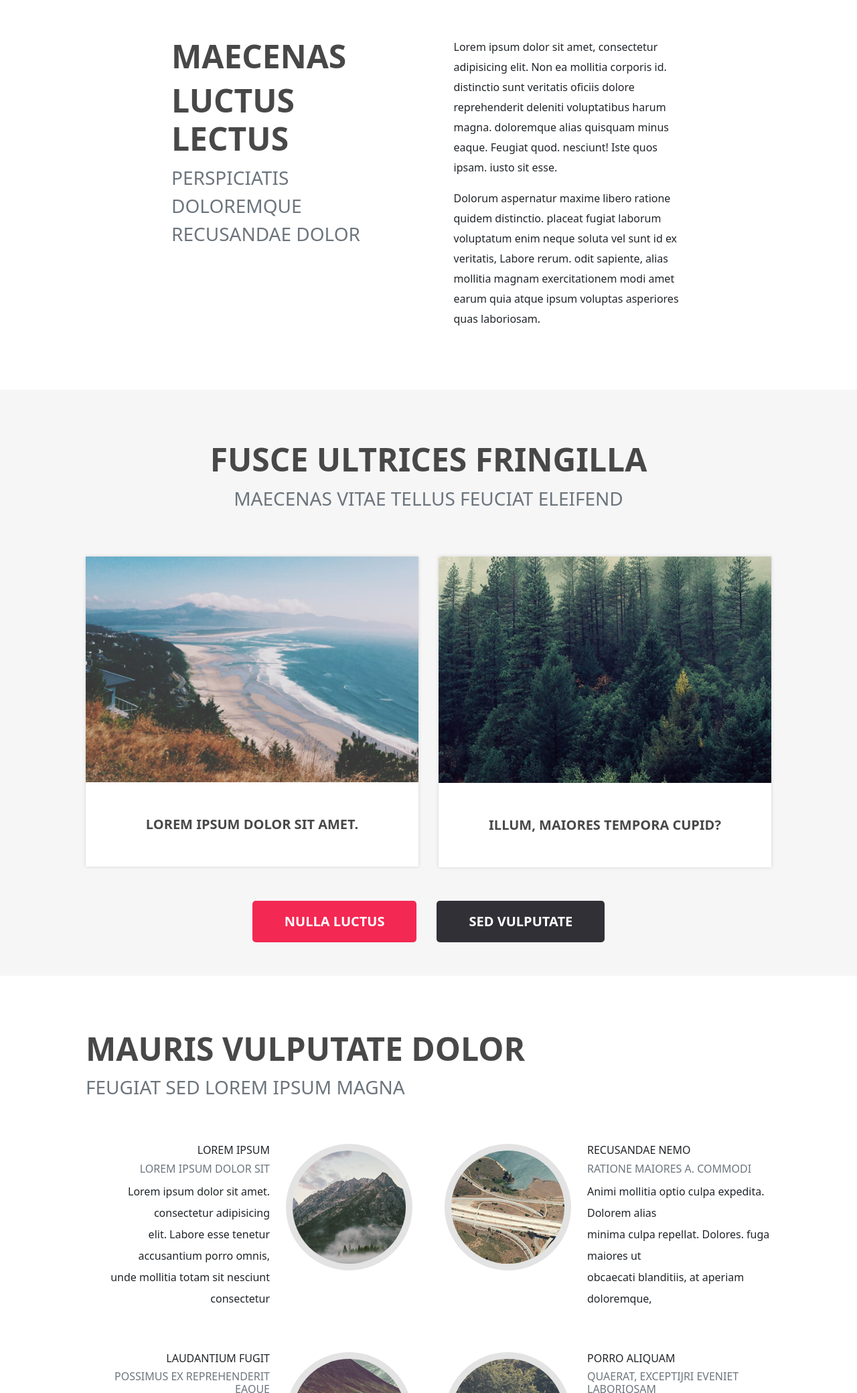
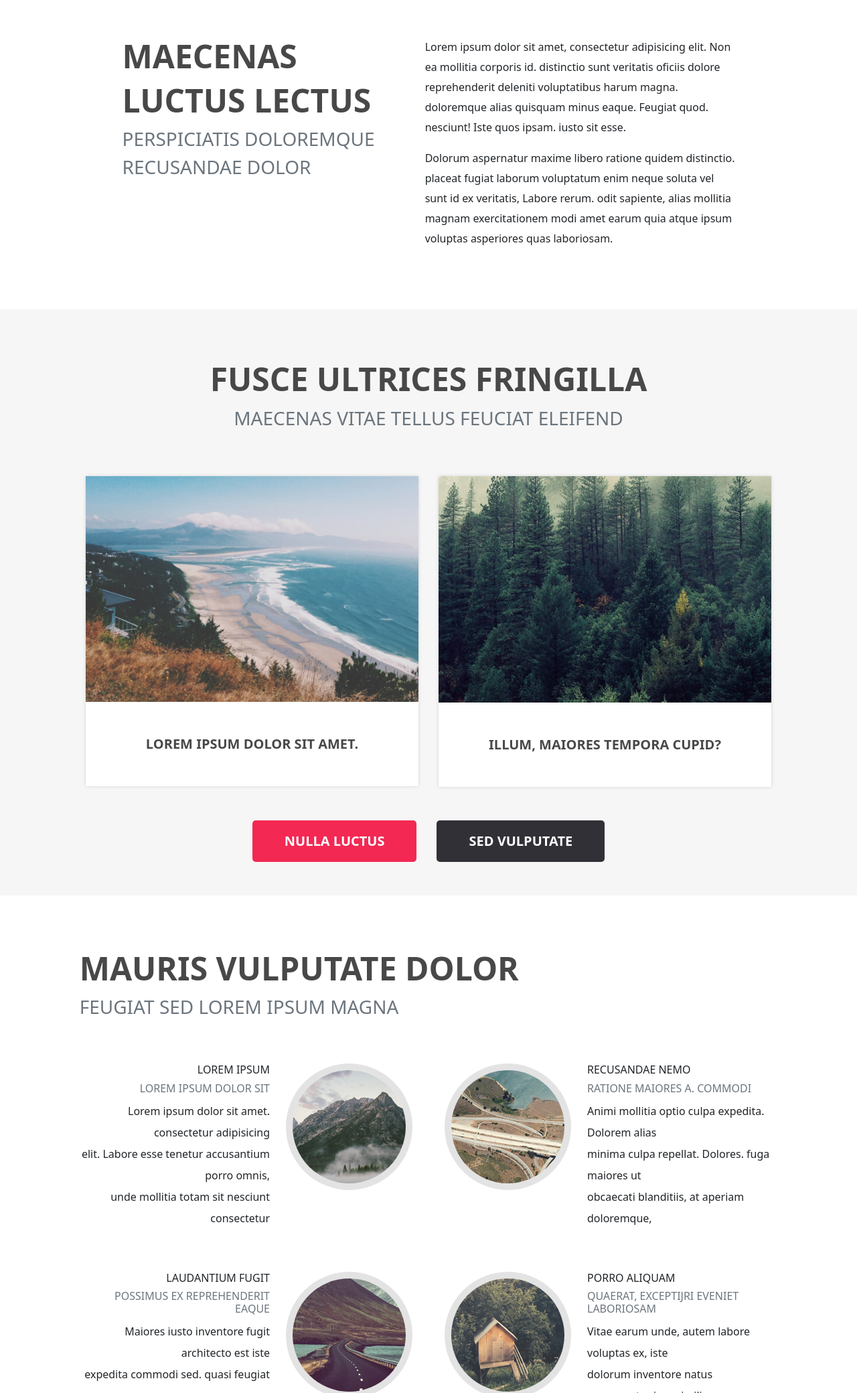
Before and after one commit to Chozen-Wealth/Spatial, a website: page index.html in a window 1280 px wide. Shown: the part 720-2800 px from the top of the page at 67% size. Drawn offline with nearby package versions, Linux system fonts and the light colour scheme.

Commit message:
Flex-wrap added pour le responsive tablette

```diff
--- a/index.html
+++ b/index.html
@@ -26,23 +26,25 @@
     </header>
 
     <section>
-        <div>
-            <div>
-                <h1 class="display-5 fw-bold">MAECENAS</h1>
-                <h1 class="display-5 fw-bold">LUCTUS LECTUS</h1>
-                <p class="fs-3 text-secondary fw-light">PERSPICIATIS DOLOREMQUE<br>
-                    RECUSANDAE DOLOR</p>
+        <div class="d-flex justify-content-center flex-wrap">
+            <div class="align-items-end d-flex flex-column text-start">
+                <div>
+                    <h1 class="display-5 fw-bold">MAECENAS</h1>
+                    <h1 class="display-5 fw-bold">LUCTUS LECTUS</h1>
+                    <p class="fs-3 text-secondary fw-light">PERSPICIATIS DOLOREMQUE<br>
+                        RECUSANDAE DOLOR</p>
+                </div>
             </div>
             <div class=" fw-light">
-                <p>Lorem ipsum dolor sit amet, consectetur adipisicing elit. Non
-                    ea mollitia corporis id. distinctio sunt veritatis oficiis dolore
-                    reprehenderit deleniti voluptatibus harum magna.
-                    doloremque alias quisquam minus eaque. Feugiat quod.
+                <p>Lorem ipsum dolor sit amet, consectetur adipisicing elit. Non<br>
+                    ea mollitia corporis id. distinctio sunt veritatis oficiis dolore<br>
+                    reprehenderit deleniti voluptatibus harum magna.<br>
+                    doloremque alias quisquam minus eaque. Feugiat quod.<br>
                     nesciunt! Iste quos ipsam. iusto sit esse.</p>
-                <p>Dolorum aspernatur maxime libero ratione quidem distinctio.
-                    placeat fugiat laborum voluptatum enim neque soluta vel
-                    sunt id ex veritatis, Labore rerum. odit sapiente, alias mollitia
-                    magnam exercitationem modi amet earum quia atque ipsum
+                <p>Dolorum aspernatur maxime libero ratione quidem distinctio.<br>
+                    placeat fugiat laborum voluptatum enim neque soluta vel<br>
+                    sunt id ex veritatis, Labore rerum. odit sapiente, alias mollitia<br>
+                    magnam exercitationem modi amet earum quia atque ipsum<br>
                     voluptas asperiores quas laboriosam.</p>
             </div>
         </div>
@@ -68,11 +70,11 @@
     </section>
 
     <section class="gap-5">
-        <div>
+        <div class="container col-10">
             <h1 class="display-5 fw-bold">MAURIS VULPUTATE DOLOR</h1>
             <p class="fs-3 text-secondary fw-light">FEUGIAT SED LOREM IPSUM MAGNA</p>
         </div>
-        <div class="d-flex gap-5 justify-content-center">
+        <div class="container d-flex gap-5 justify-content-center col-10">
             <div class="d-flex gap-4 textImages justify-content-end">
                 <div class="text-end">
                     <h4 class="fs-6">LOREM IPSUM</h4>
@@ -98,7 +100,7 @@
                 </div>
             </div>
         </div>
-        <div class="d-flex justify-content-center gap-5">
+        <div class="container d-flex gap-5 justify-content-center col-10">
             <div class="d-flex gap-4 textImages justify-content-end">
                 <div class="text-end">
                     <h4 class="fs-6">LAUDANTIUM FUGIT</h4>
--- a/src/sass/main.sass
+++ b/src/sass/main.sass
@@ -3,3 +3,4 @@
 @use "../../node_modules/bootstrap/scss/bootstrap.scss"
 @use "./partials/_icons"
 @use "./partials/_mixins"
+@use "./partials/_responsive"
--- a/src/sass/partials/_base.sass
+++ b/src/sass/partials/_base.sass
@@ -62,14 +62,12 @@ section:first-of-type
     > div
         display: flex
         justify-content: center
-        width: 60%
         gap: 75px
+        width: 100%
         div:first-of-type
-            width: 50%
             h1
                 color: #484848
         div:nth-of-type(2)
-            width: 50%
             p
                 line-height: 30px
 
@@ -123,12 +121,11 @@ section:nth-of-type(3)
     display: flex
     justify-content: center
     flex-direction: column
+    align-items: center
     padding-top: 80px
     padding-bottom: 80px
-    padding-left: 10%
-    padding-right: 10%
     .textImages
-        width: 50%
+        width: 600px
     h1
         color: #484848
     img
@@ -145,6 +142,7 @@ section:last-of-type
     button
         background-color: #F32853
         border-radius: 5px
+        margin-top: 30px
 
 footer
     display: flex
--- /dev/null
+++ b/src/sass/partials/_responsive.sass
@@ -0,0 +1,17 @@
+@use "./_icons"
+@use "./_base"
+@use "./_mixins"
+@use "./_variables"
+
+@media (min-width:768px) and (max-width:992px)
+
+    section:nth-of-type(2)
+        > div
+            p
+                font-size: 16px !important
+
+    section:nth-of-type(3)
+        > div:nth-of-type(2)
+            flex-wrap: wrap
+        > div:nth-of-type(3)
+            flex-wrap: wrap
```
Also changed, not shown: public/style/style.css, 1 other file.
